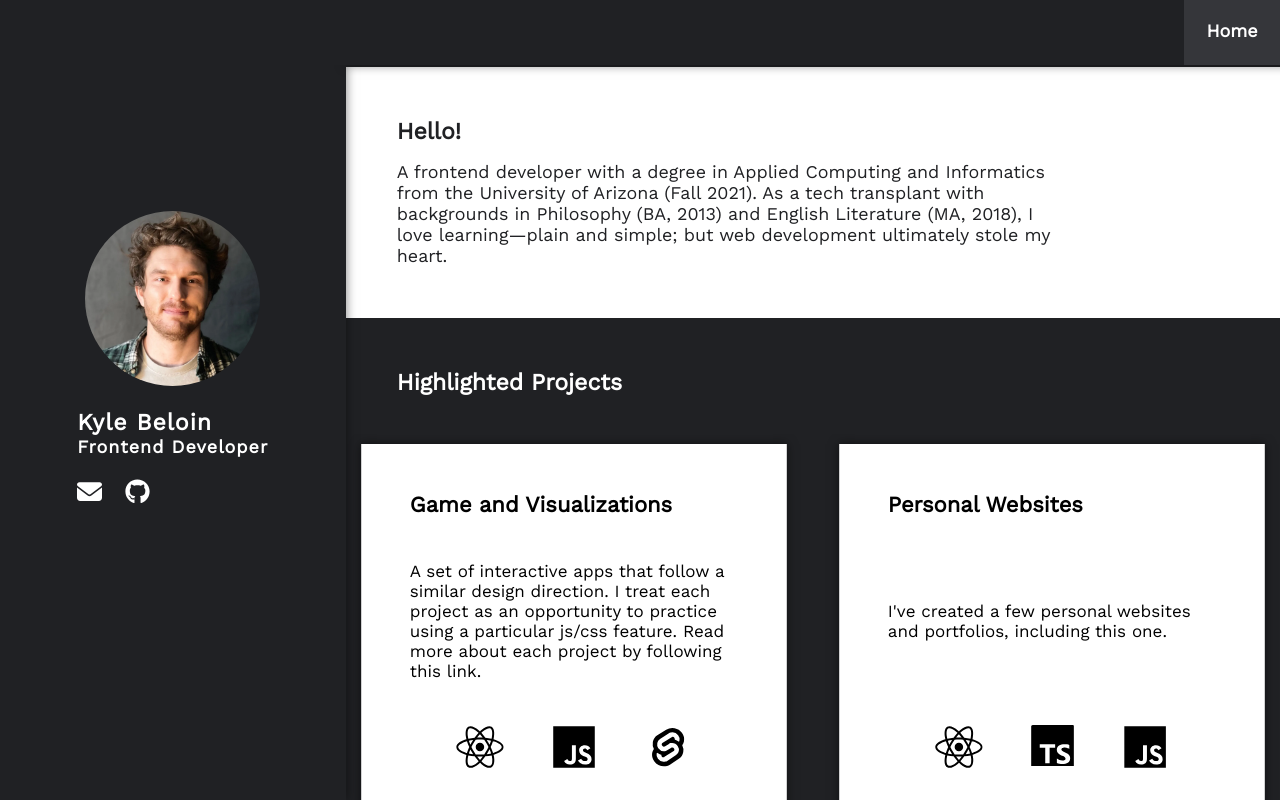
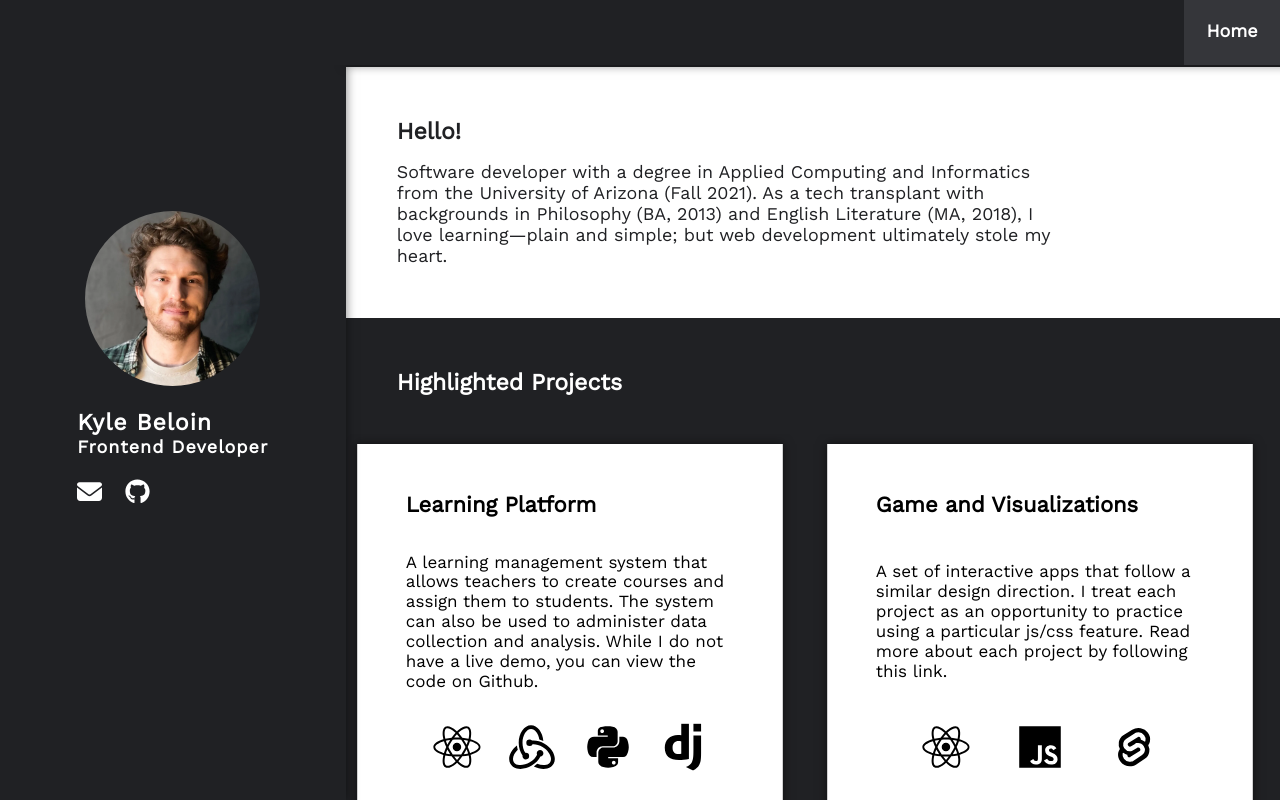
Before and after one commit to kylebeloin/kyle-beloin-personal-site, a React (Create React App) app: page / in a window 1280 px wide. Built offline with nearby package versions, Linux system fonts and the light colour scheme.

Commit message:
Updates to about and projects.

```diff
--- a/src/data/home.tsx
+++ b/src/data/home.tsx
@@ -4,7 +4,7 @@ export const intro = {
   content: (
     <>
       <p>
-        A frontend developer with a degree in Applied Computing and Informatics
+        Software developer with a degree in Applied Computing and Informatics
         from the University of Arizona (Fall 2021). As a tech transplant with
         backgrounds in Philosophy (BA, 2013) and English Literature (MA, 2018),
         I love learning&mdash;plain and simple; but web development ultimately
@@ -15,18 +15,19 @@ export const intro = {
 };
 
 export const projects = [
-  // {
-  //   title: "Learning Platform",
-  //   content: (
-  //     <p>
-  //       A learning management system that allows teachers to create courses and
-  //       assign them to students. The system can also be used to administer data
-  //       collection and analysis.
-  //     </p>
-  //   ),
-  //   link: "https://experiment-builder-demo.herokuapp.com/",
-  //   tech: ["react", "redux", "python", "django"],
-  // },
+  {
+    title: "Learning Platform",
+    content: (
+      <p>
+        A learning management system that allows teachers to create courses and
+        assign them to students. The system can also be used to administer data
+        collection and analysis. While I do not have a live demo, you can view
+        the code on Github.
+      </p>
+    ),
+    link: "https://github.com/kylebeloin/experiment-builder-demo",
+    tech: ["react", "redux", "python", "django"],
+  },
   {
     title: "Game and Visualizations",
     content: (
@@ -57,7 +58,7 @@ export const about = {
   description: "about",
   content: (
     <p>
-      Currently, I'm a frontend developer with a degree in Applied Computing and
+      Currently, I'm a software developer with a degree in Applied Computing and
       Informatics from the University of Arizona (Fall 2021).
       <br />
       <br />
--- a/src/pages/Games.tsx
+++ b/src/pages/Games.tsx
@@ -14,9 +14,12 @@ const games = [
     url: "https://gleeful-torte-7f47b0.netlify.app",
   },
   {
-    name: "'Bee' Sweeper",
+    name: "Minesweeper",
     description: (
-      <p>A game like minesweeper, but you're a gentleman beekeeper.</p>
+      <p>
+        Basic Minesweeper. With this project, I tried to explore reactive css
+        animations by manipulating custom properties inline.
+      </p>
     ),
     value: "minsweeper",
     image: "",
--- a/src/pages/Home.tsx
+++ b/src/pages/Home.tsx
@@ -8,7 +8,6 @@ export default function Home() {
   const { page, visible } = PageOutletContext();
 
   // wait for element to load
-
   return (
     <>
       <Container
```
